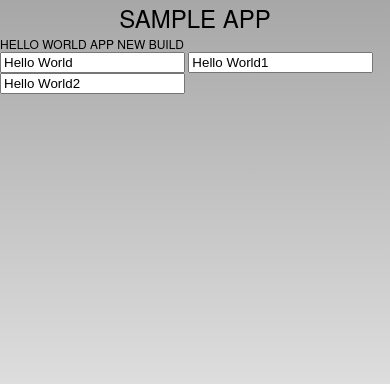
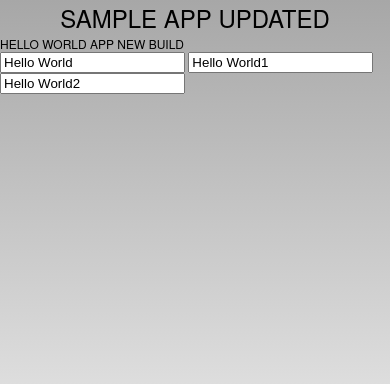
Before and after one commit to Rajesh71983/sampleapp, a plain HTML site: page index.html in a window 390 px wide. Drawn offline with Linux system fonts and the light colour scheme; some packages are replaced by stand-ins of ours.

Commit message:
Update index.html

```diff
--- a/index.html
+++ b/index.html
@@ -44,12 +44,12 @@
 
 <body>
     <div >
-        <h1>Sample APP</h1>
+        <h1>Sample APP Updated</h1>
 
 		<div>Hello World app new build</div>
 		<input type="text" name="firstname" id="firstname" value="Hello World">
-	    <input type="text" name="firstname" id="firstname1" value="Hello World1">
-	    <input type="text" name="firstname" id="firstname2" value="Hello World2">
+	    	<input type="text" name="firstname" id="firstname1" value="Hello World1">
+	    	<input type="text" name="firstname" id="firstname2" value="Hello World2">
     </div>
     <script type="text/javascript" src="cordova.js"></script>
     <script type="text/javascript" src="js/index.js"></script>
```
